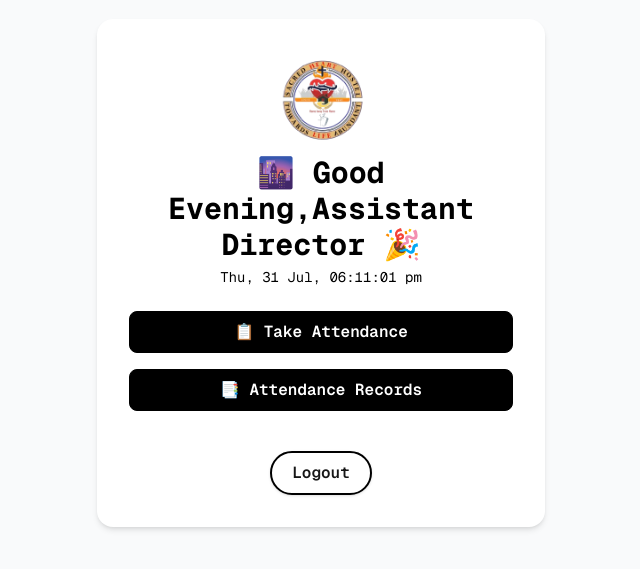
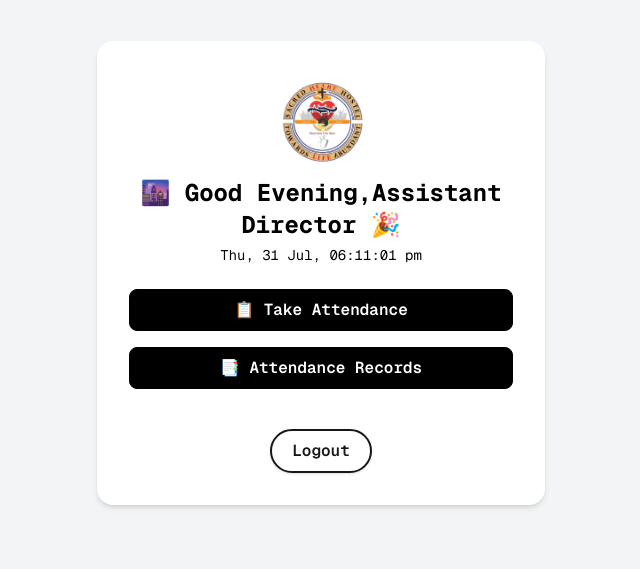
Before and after one commit to kompaaz/hostel-attendance-frontend, a Next.js app: page /ad-dashboard in a window 1280 px wide. Shown: the part 127-696 px from the top of the page, without its empty margins (319-959 px from the left). Built offline with nearby package versions, Linux system fonts and the light colour scheme; no server answers.

Commit message:
fixed text size

```diff
--- a/app/ad-dashboard/page.tsx
+++ b/app/ad-dashboard/page.tsx
@@ -48,7 +48,7 @@ const AdDashboard = () => {
     };
 
     return (
-        <div className="min-h-screen bg-gray-50 flex items-center justify-center px-4">
+        <div className="min-h-screen bg-gray-100 flex items-center justify-center px-4">
             <div className="w-full max-w-md bg-white rounded-2xl shadow-md p-8 font-mono text-center space-y-6">
                 {/* Logo */}
                 <div className="flex justify-center mb-2">
@@ -60,7 +60,7 @@ const AdDashboard = () => {
                 </div>
 
                 {/* Personalized Greeting */}
-                <h2 className="text-2xl md:text-3xl font-bold text-black mb-1">
+                <h2 className="text-2xl text-center w-full md:text-2xl font-bold text-black mb-1">
                     {getGreeting()},{adName} 🎉
                 </h2>
 
@@ -125,8 +125,8 @@ const AdDashboard = () => {
                 {/* Logout Button */}
                 <button
                     onClick={() => router.push("/logout")}
-                    className="mt-4 px-5 py-2 rounded-full font-semibold border-2 shadow transition-transform duration-200 transform
-    bg-white  border-black hover:bg-white hover:text-black hover:scale-105 focus:outline-none focus:ring-2 focus:ring-offset-2
+                    className="mt-4 px-5 py-2 rounded-full font-semibold border-2  shadow transition-transform duration-200 transform
+    bg-white  hover:border-black hover:bg-white hover:text-black hover:scale-105 focus:outline-none focus:ring-2 focus:ring-offset-2
     dark:bg-black dark:text-white dark:border-white dark:hover:scale-105"
                 >
                     Logout
```
